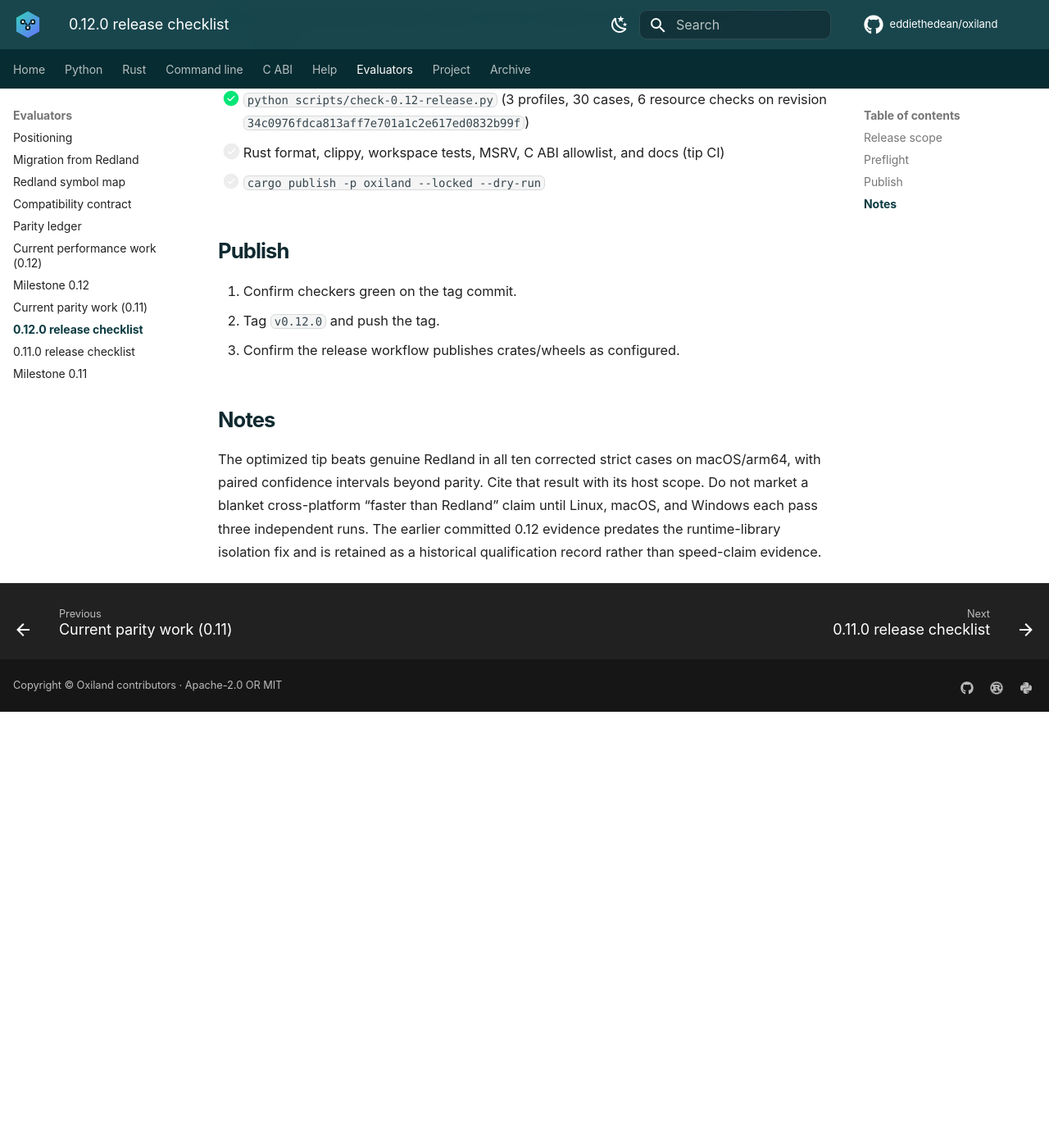
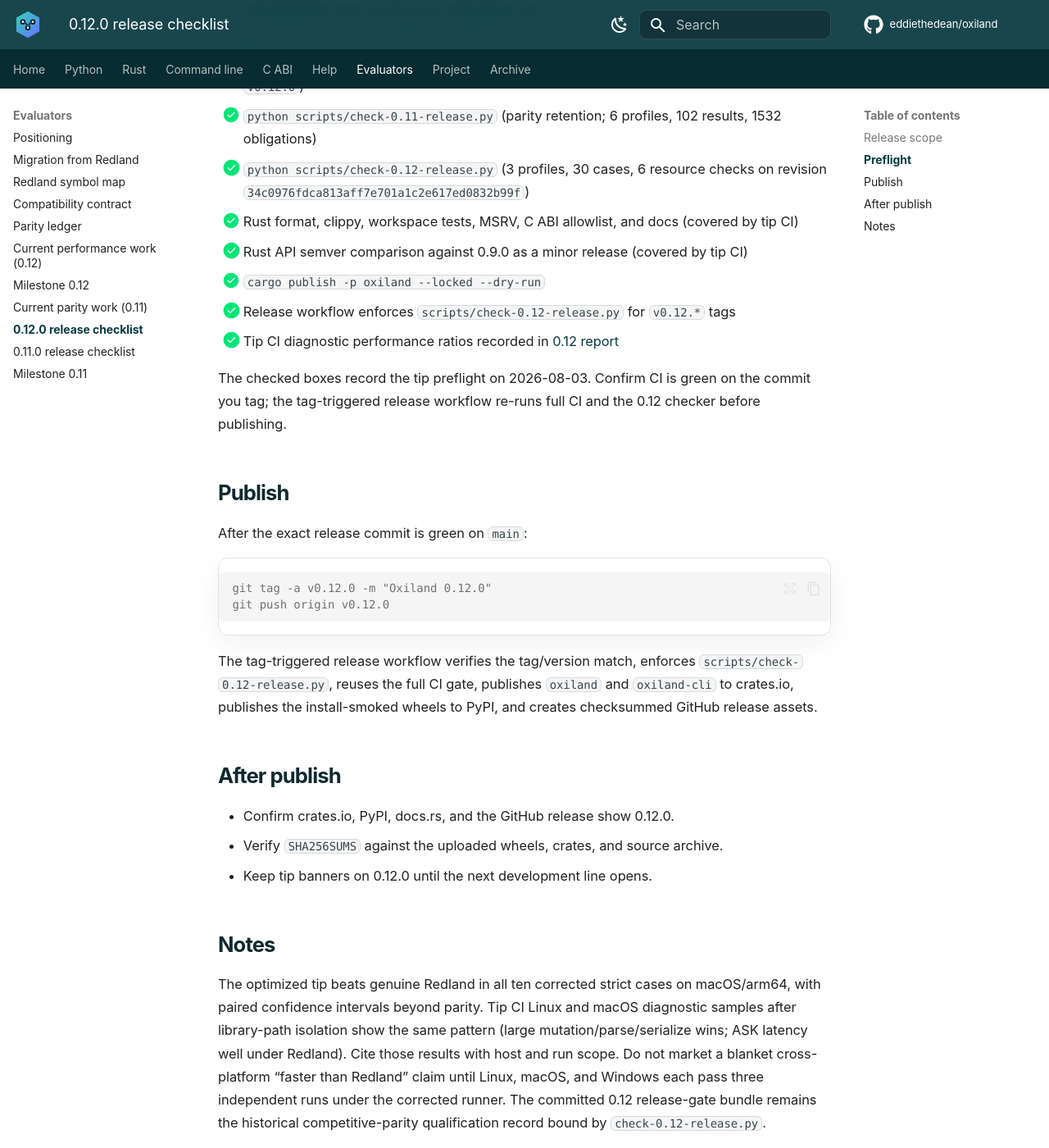
Before and after one commit to eddiethedean/oxiland, an MkDocs documentation site: the page built from docs/reports/0.12.0-release.md, in a window 1280 px wide and 1400 px high, scrolled down 660 px. Shown: the whole window at 82% size. Built offline with MkDocs 1.6.1 and Material for MkDocs 9.7.7, drawn with Linux system fonts in a browser that asks for light colours; comment, search, counter and statistics services are not loaded; before the commit the page ends 1528 px from its top, so only the background shows below that; some of the changed text lies outside the part shown.

Commit message:
Record tip CI 0.12 diagnostic ratios and mark 0.12.0 ready to tag.

````diff
--- a/docs/reports/0.12.0-release.md
+++ b/docs/reports/0.12.0-release.md
@@ -1,6 +1,6 @@
 # Oxiland 0.12.0 release checklist
 
-Status: tip preflight
+Status: tip ready to tag
 
 Tag target: `v0.12.0`
 
@@ -14,29 +14,63 @@ budgets, and retained 0.11 parity on the candidate ancestry. See the
 
 ## Preflight
 
-- [ ] Tip CI green on `main` before tagging
+- [x] Tip CI and qualification green on `main` before tagging
+  (CI
+  [30848513524](https://github.com/eddiethedean/oxiland/actions/runs/30848513524),
+  0.11 Qualification
+  [30848513591](https://github.com/eddiethedean/oxiland/actions/runs/30848513591),
+  0.12 Qualification
+  [30848514245](https://github.com/eddiethedean/oxiland/actions/runs/30848514245)
+  on `57f3d3ddaffd74b022767d928b52e24988a53a5a`)
 - [x] Package and lockfile versions match `v0.12.0`
   (`python scripts/check-release-version.py v0.12.0`)
-- [x] `python scripts/check-0.11-release.py` (parity retention)
+- [x] `python scripts/check-0.11-release.py` (parity retention;
+  6 profiles, 102 results, 1532 obligations)
 - [x] `python scripts/check-0.12-release.py`
   (3 profiles, 30 cases, 6 resource checks on revision
   `34c0976fdca813aff7e701a1c2e617ed0832b99f`)
-- [ ] Rust format, clippy, workspace tests, MSRV, C ABI allowlist, and docs
-  (tip CI)
-- [ ] `cargo publish -p oxiland --locked --dry-run`
+- [x] Rust format, clippy, workspace tests, MSRV, C ABI allowlist, and docs
+  (covered by tip CI)
+- [x] Rust API semver comparison against 0.9.0 as a minor release
+  (covered by tip CI)
+- [x] `cargo publish -p oxiland --locked --dry-run`
+- [x] Release workflow enforces `scripts/check-0.12-release.py` for `v0.12.*`
+  tags
+- [x] Tip CI diagnostic performance ratios recorded in
+  [0.12 report](0.12.md#tip-ci-diagnostic-ratios-post-isolation)
+
+The checked boxes record the tip preflight on 2026-08-03. Confirm CI is green
+on the commit you tag; the tag-triggered release workflow re-runs full CI and
+the 0.12 checker before publishing.
 
 ## Publish
 
-1. Confirm checkers green on the tag commit.
-2. Tag `v0.12.0` and push the tag.
-3. Confirm the release workflow publishes crates/wheels as configured.
+After the exact release commit is green on `main`:
+
+```console
+git tag -a v0.12.0 -m "Oxiland 0.12.0"
+git push origin v0.12.0
+```
+
+The tag-triggered release workflow verifies the tag/version match, enforces
+`scripts/check-0.12-release.py`, reuses the full CI gate, publishes `oxiland`
+and `oxiland-cli` to crates.io, publishes the install-smoked wheels to PyPI,
+and creates checksummed GitHub release assets.
+
+## After publish
+
+- Confirm crates.io, PyPI, docs.rs, and the GitHub release show 0.12.0.
+- Verify `SHA256SUMS` against the uploaded wheels, crates, and source archive.
+- Keep tip banners on 0.12.0 until the next development line opens.
 
 ## Notes
 
 The optimized tip beats genuine Redland in all ten corrected strict cases on
-macOS/arm64, with paired confidence intervals beyond parity. Cite that result
-with its host scope. Do not market a blanket cross-platform “faster than
-Redland” claim until Linux, macOS, and Windows each pass three independent
-runs. The earlier committed 0.12 evidence predates the runtime-library
-isolation fix and is retained as a historical qualification record rather than
-speed-claim evidence.
+macOS/arm64, with paired confidence intervals beyond parity. Tip CI Linux and
+macOS diagnostic samples after library-path isolation show the same pattern
+(large mutation/parse/serialize wins; ASK latency well under Redland). Cite
+those results with host and run scope. Do not market a blanket cross-platform
+“faster than Redland” claim until Linux, macOS, and Windows each pass three
+independent runs under the corrected runner. The committed 0.12 release-gate
+bundle remains the historical competitive-parity qualification record bound by
+`check-0.12-release.py`.
````
Also changed, not shown: CHANGELOG.md (+5 -0 lines), compatibility/qualification/performance/0.12-ci-diagnostic/README.md (added, +16 -0 lines), docs/COMPATIBILITY.md (+2 -1 lines), docs/evaluators/positioning.md (+4 -4 lines), docs/milestones/0.12.md (+7 -7 lines), docs/reports/0.12.md (+48 -2 lines), docs/users/performance.md (+25 -7 lines), 2 other files.
